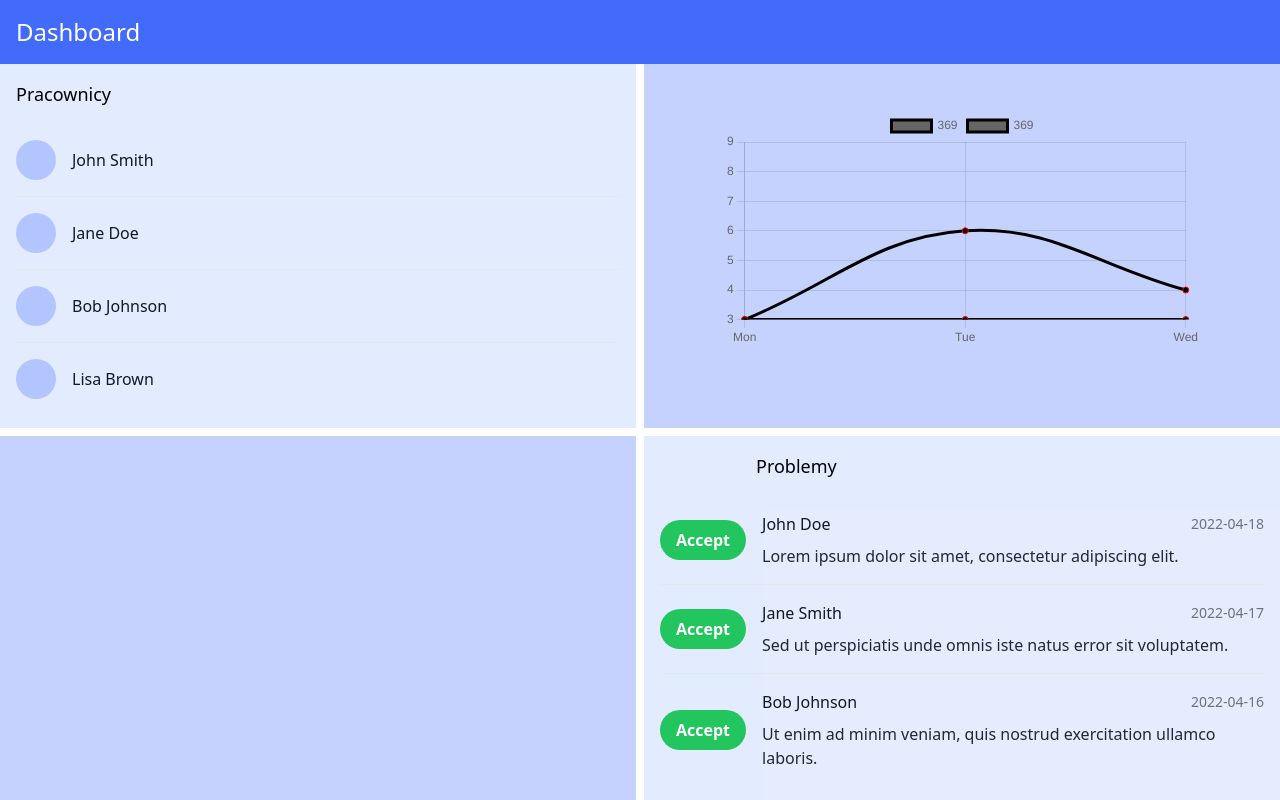
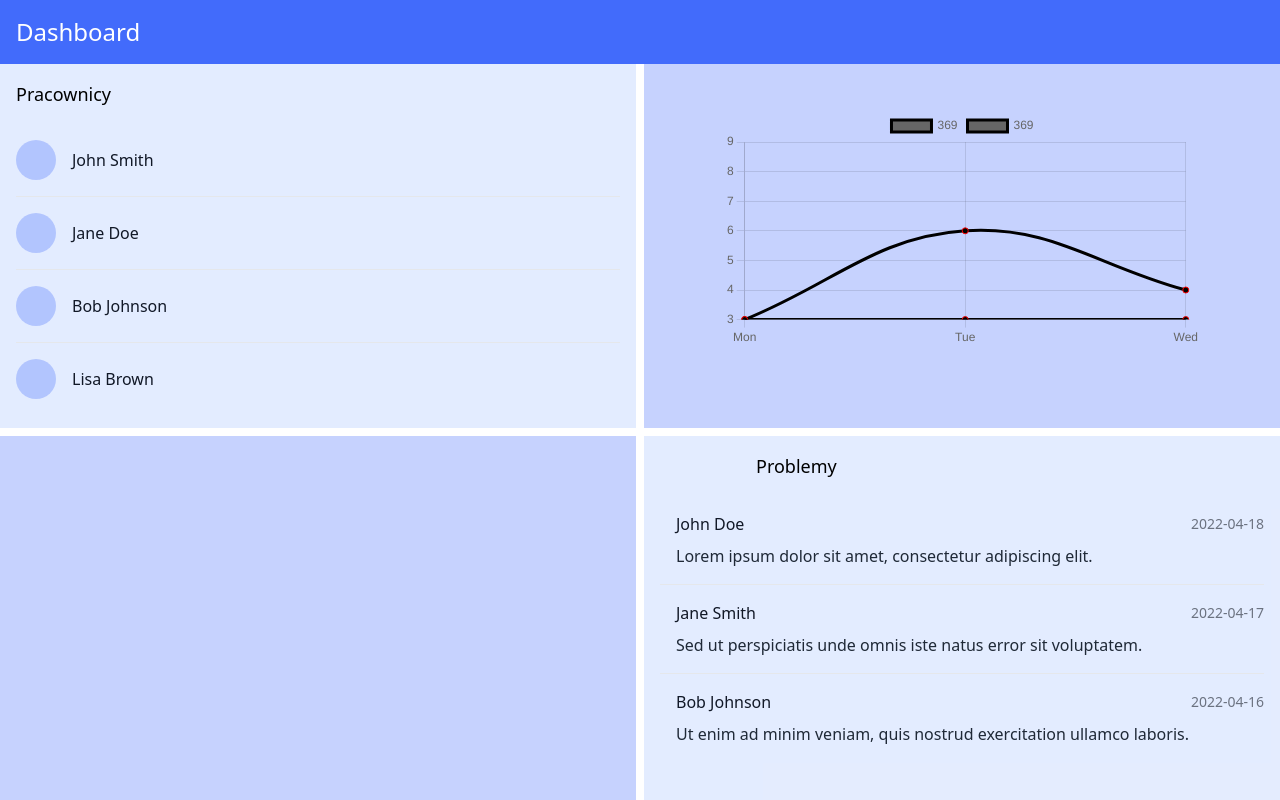
Before and after one commit to Percival33/BHL2023, a React (Create React App) app in the folder dashboard/: page / in a window 1280 px wide. Built offline with nearby package versions, Linux system fonts and the light colour scheme.

Commit message:
started changing status of problem

```diff
--- a/dashboard/src/components/Problems/ProblemList.js
+++ b/dashboard/src/components/Problems/ProblemList.js
@@ -1,5 +1,6 @@
 import React, { useState } from 'react';
 import ProblemModal from './ProblemModal';
+import { MoonIcon } from '@heroicons/react/outline';
 
 const ProblemList = () => {
   const [problems, setProblems] = useState([
@@ -52,8 +53,6 @@ const ProblemList = () => {
         }
       });
     });
-
-    //setShowModal(true)
   }
 
   return (
@@ -63,11 +62,14 @@ const ProblemList = () => {
         {problems.map((problem) => (
           <li key={problem.id} className="py-4 transition flex items-center">
             <div className="mr-4">
-              <button className="px-4 py-2 rounded-full bg-green-500 text-white font-semibold text-sm lg:text-base" onClick={()=>handleProblemSolve(problem)}>
-                {problem.solved ? 'Solved' : 'Accept'}
-              </button>
+              {/* {problem.solved ?
+                <MoonIcon className="h-[1em] w-auto mr-1 stroke-white" />
+                : <button className="px-4 py-2 rounded-full bg-green-500 text-white font-semibold text-sm lg:text-base" onClick={() => handleProblemSolve(problem)}>
+                  Accept
+                </button>} TODO!!!*/}
+
             </div>
-            <div className="flex flex-col space-y-2 flex-1 duration-150 cursor-pointer active:scale-95" onClick={()=>handleProblemCheck(problem)}>
+            <div className="flex flex-col space-y-2 flex-1 duration-150 cursor-pointer active:scale-95" onClick={() => handleProblemCheck(problem)}>
               <div className="flex items-center justify-between">
                 <p className="text-gray-900 font-nunitobold">{problem.author}</p>
                 <p className="text-gray-500 text-sm">{problem.date}</p>
```
